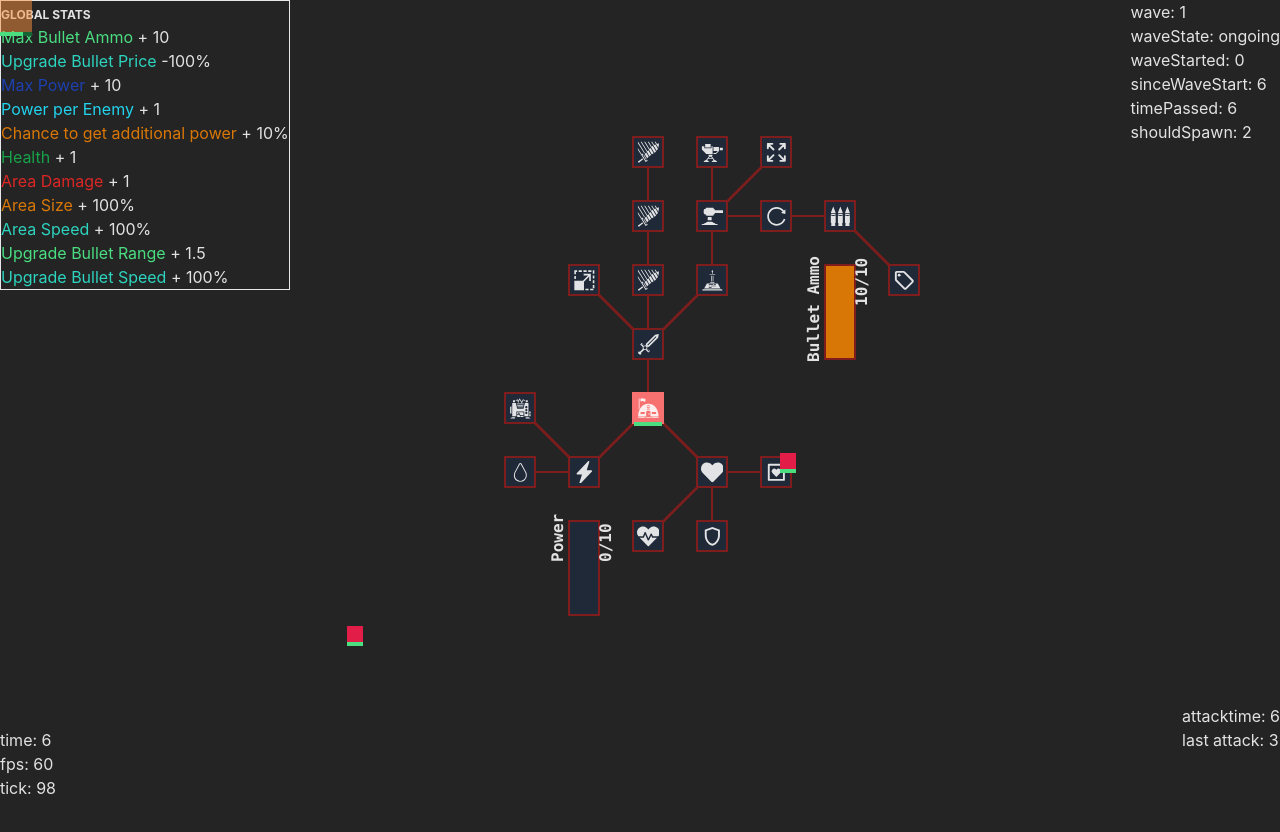
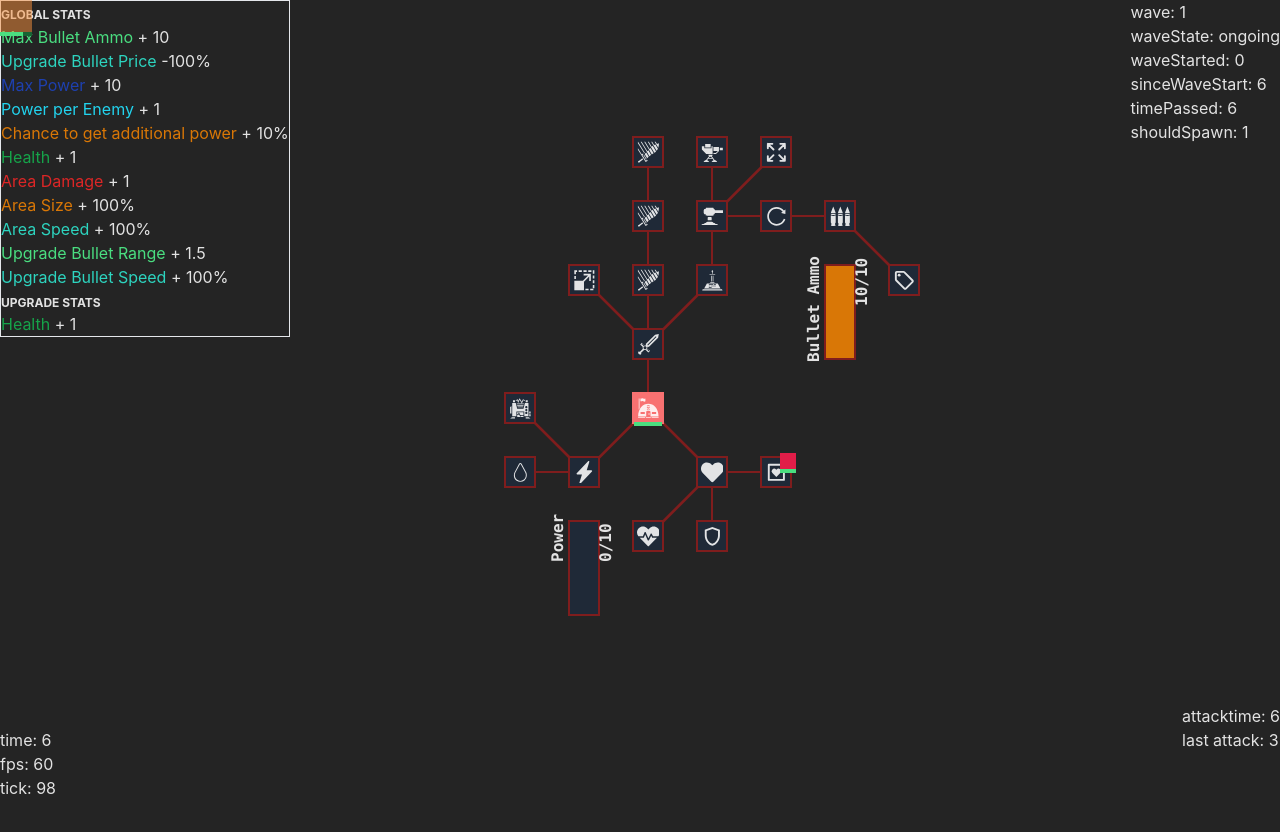
Before and after one commit to MartinMuzatko/resink, a React (Vite) app: page / in a window 1280 px wide. Shown: the top 832 px of the page. Built offline with nearby package versions, Linux system fonts and the light colour scheme.

Commit message:
balance and move stats to groups

```diff
--- a/src/components/Stage.tsx
+++ b/src/components/Stage.tsx
@@ -106,7 +106,7 @@ export const Stage = memo(() => {
 	const amountEnemies = Math.round(
 		lerp(
 			1,
-			lerp(4, 30, Math.min(1, wave / 30)),
+			lerp(2, 30, Math.min(1, wave / 30)),
 			timePassedSinceWaveStart / attackTime
 		)
 	)
@@ -362,8 +362,8 @@ export const Stage = memo(() => {
 									attackDamage: wave,
 									movementSpeed: 0.0025,
 									size: 0.25,
-									health: Math.ceil(wave / 3),
-									maxHealth: Math.ceil(wave / 3),
+									health: 1 + Math.ceil(wave / 3),
+									maxHealth: 1 + Math.ceil(wave / 3),
 								})
 						  )
 						: []),
--- a/src/components/StatsInfoPlain.tsx
+++ b/src/components/StatsInfoPlain.tsx
@@ -9,8 +9,8 @@ export const StatsInfoPlain = ({ stats }: StatsInfoProps) => {
 	return (
 		<div>
 			{(stats.power !== 0 ||
-				stats.globalHealth !== 0 ||
-				stats.globalArmor !== 0 ||
+				stats.upgradeHealth !== 0 ||
+				stats.upgradeArmor !== 0 ||
 				stats.mouseAttackDamage !== 0 ||
 				stats.mouseSize !== 0 ||
 				stats.mouseHealAmount !== 0 ||
@@ -73,16 +73,16 @@ export const StatsInfoPlain = ({ stats }: StatsInfoProps) => {
 					%
 				</div>
 			)}
-			{stats.globalHealth !== 0 && (
+			{stats.upgradeHealth !== 0 && (
 				<div>
 					<span className="text-green-600">Health</span> +{' '}
-					{stats.globalHealth}
+					{stats.upgradeHealth}
 				</div>
 			)}
-			{stats.globalArmor !== 0 && (
+			{stats.upgradeArmor !== 0 && (
 				<div>
 					<span className="text-cyan-400">Armor</span> +{' '}
-					{stats.globalArmor}
+					{stats.upgradeArmor}
 				</div>
 			)}
 			{stats.mouseAttackDamage !== 0 && (
@@ -156,7 +156,7 @@ export const StatsInfoPlain = ({ stats }: StatsInfoProps) => {
 			{stats.upgradeArmor !== 0 && (
 				<div>
 					<span className="text-cyan-400">Armor</span> +{' '}
-					{stats.globalArmor}
+					{stats.upgradeArmor}
 				</div>
 			)}
 		</div>
--- a/src/components/UpgradeNode.tsx
+++ b/src/components/UpgradeNode.tsx
@@ -121,10 +121,10 @@ export const UpgradeNode = ({
 								{getHealth(upgrade, stats)} /{' '}
 								{getMaxHealth(upgrade, stats)}
 							</div>
-							{stats.globalArmor !== 0 && (
+							{stats.upgradeArmor !== 0 && (
 								<div className="flex items-center gap-2">
 									<FaShieldAlt className="text-cyan-600" />{' '}
-									{stats.globalArmor}
+									{stats.upgradeArmor}
 								</div>
 							)}
 						</div>
--- a/src/data/initialGameData.tsx
+++ b/src/data/initialGameData.tsx
@@ -29,16 +29,14 @@ export const INITIAL_STATS: Stats = {
 	powerPerEnemy: 1,
 	additionalPowerPerEnemyChance: 0.1,
 	upgradeCostMultiplier: 1,
-	globalHealth: 1,
-	globalArmor: 0,
-	upgradeHealth: 0,
+	upgradeHealth: 1,
 	upgradeArmor: 0,
 	mouseAttackDamage: 1,
 	mouseHealAmount: 0,
 	mouseSize: 1,
 	mouseSpeed: 3000,
-	globalHealthRegenerationAmount: 0,
-	globalHealthRegenerationSpeed: 4000,
+	upgradeHealthRegenerationAmount: 0,
+	upgradeHealthRegenerationSpeed: 4000,
 	upgradeBulletAttackDamage: 0,
 	upgradeBulletMaxAmmo: 10,
 	// tick based
@@ -77,7 +75,7 @@ export const INITIAL_UPGRADES = () => [
 	}),
 	createUpgrade({
 		id: 'A',
-		cost: 5,
+		cost: 2,
 		effect: (stats, upgrade, upgrades) => ({
 			...stats,
 			usedPower: stats.usedPower + getCost(stats, upgrade),
@@ -222,11 +220,11 @@ export const INITIAL_UPGRADES = () => [
 	}),
 	createUpgrade({
 		id: 'D',
-		cost: 4,
+		cost: 6,
 		effect: (stats, upgrade) => ({
 			...stats,
 			usedPower: stats.usedPower + getCost(stats, upgrade),
-			globalHealth: stats.globalHealth + 3,
+			upgradeHealth: stats.upgradeHealth + 3,
 		}),
 		icon: <FaHeart className="w-full h-full" />,
 		x: 1,
@@ -249,7 +247,7 @@ export const INITIAL_UPGRADES = () => [
 		effect: (stats, upgrade) => ({
 			...stats,
 			usedPower: stats.usedPower + getCost(stats, upgrade),
-			globalArmor: stats.globalArmor + 1,
+			upgradeArmor: stats.upgradeArmor + 1,
 		}),
 		icon: <MdOutlineShield className="w-full h-full" />,
 		x: 1,
@@ -269,7 +267,7 @@ export const INITIAL_UPGRADES = () => [
 	}),
 	createUpgrade({
 		id: 'L',
-		cost: 4,
+		cost: 8,
 		effect: (stats, upgrade) => ({
 			...stats,
 			usedPower: stats.usedPower + getCost(stats, upgrade),
--- a/src/domain/stats.ts
+++ b/src/domain/stats.ts
@@ -1,8 +1,9 @@
 import { INITIAL_STATS } from '../data/initialGameData'
 import { Upgrade } from './upgrade'
 
-// TODO: global stats and per upgrade node stats
-export type Stats = {
+type Target = 'all' | 'single' | 'tree'
+
+type GlobalStats = {
 	// Util
 	power: number
 	maxPower: number
@@ -11,10 +12,6 @@ export type Stats = {
 	powerPerEnemy: number
 	// powerPerEnemy
 	additionalPowerPerEnemyChance: number
-	// powerGenerationAmount
-	// powerGenerationSpeed // (during enemy waves)
-	upgradeCostMultiplier: number
-	// Attack
 	// Attack - Mouse Based
 	mouseSize: number
 	mouseHealAmount: number
@@ -22,20 +19,24 @@ export type Stats = {
 	mouseAttackDamage: number
 	// mousePoisonAttackDamage: number
 	// mousePoisonAttackSpeed: number
-	// Attack - Upgrade Based
+}
+
+type UpgradeStats = {
+	// Attack
 	upgradeBulletAttackDamage: number
 	upgradeBulletAttackRange: number
 	upgradeBulletAttackSpeed: number
 	upgradeBulletMaxAmmo: number
 	upgradeBulletAmmoPrice: number
 	// Defense
-	globalHealth: number
-	globalHealthRegenerationAmount: number
-	globalHealthRegenerationSpeed: number
-	globalArmor: number
 	upgradeHealth: number
+	upgradeHealthRegenerationAmount: number
+	upgradeHealthRegenerationSpeed: number
 	upgradeArmor: number
+	upgradeCostMultiplier: number
 }
+
+export type Stats = GlobalStats & UpgradeStats
 
 /** subtracts a from b */
 export const diffStats = (a: Stats, b: Stats): Stats => ({
@@ -59,13 +60,11 @@ export const diffStats = (a: Stats, b: Stats): Stats => ({
 		b.upgradeBulletAttackRange - a.upgradeBulletAttackRange,
 	upgradeBulletMaxAmmo: b.upgradeBulletMaxAmmo - a.upgradeBulletMaxAmmo,
 	upgradeBulletAmmoPrice: b.upgradeBulletAmmoPrice - a.upgradeBulletAmmoPrice,
-	globalHealth: b.globalHealth - a.globalHealth,
-	globalHealthRegenerationAmount:
-		a.globalHealthRegenerationAmount - b.globalHealthRegenerationAmount,
-	globalHealthRegenerationSpeed:
-		a.globalHealthRegenerationSpeed - b.globalHealthRegenerationSpeed,
-	globalArmor: b.globalArmor - a.globalArmor,
 	upgradeHealth: b.upgradeHealth - a.upgradeHealth,
+	upgradeHealthRegenerationAmount:
+		a.upgradeHealthRegenerationAmount - b.upgradeHealthRegenerationAmount,
+	upgradeHealthRegenerationSpeed:
+		a.upgradeHealthRegenerationSpeed - b.upgradeHealthRegenerationSpeed,
 	upgradeArmor: b.upgradeArmor - a.upgradeArmor,
 })
 
--- a/src/domain/upgrade.ts
+++ b/src/domain/upgrade.ts
@@ -182,7 +182,7 @@ export const toggleActivation = (
 			...upgrade,
 			active: canActivate ? !upgrade.active : upgrade.active,
 			health: canActivate
-				? upgrade.effect(stats, upgrade, upgrades).globalHealth
+				? upgrade.effect(stats, upgrade, upgrades).upgradeHealth
 				: upgrade.health,
 		})
 	return deactivateSubTree(upgrade, upgrades, connections)
@@ -193,13 +193,13 @@ export const toggleActivation = (
 
 export const getHealth = (upgrade: Upgrade, stats: Stats) =>
 	upgrade.type == UpgradeType.motor
-		? Math.min(upgrade.health, stats.globalHealth + 9)
-		: Math.min(upgrade.health, stats.globalHealth)
+		? Math.min(upgrade.health, stats.upgradeHealth + 9)
+		: Math.min(upgrade.health, stats.upgradeHealth)
 
 export const getMaxHealth = (upgrade: Upgrade, stats: Stats) =>
 	upgrade.type == UpgradeType.motor
-		? stats.globalHealth + 9
-		: stats.globalHealth
+		? stats.upgradeHealth + 9
+		: stats.upgradeHealth
 
 export const updateUpgradeDamage = (
 	upgradesToTakeDamage: UpgradeDamageUpdate[],
@@ -223,7 +223,7 @@ export const updateUpgradeDamage = (
 					...upgrade,
 					health:
 						getHealth(upgrade, stats) -
-						Math.max(update.damage - stats.globalArmor, 0),
+						Math.max(update.damage - stats.upgradeArmor, 0),
 					active: getHealth(upgrade, stats) > 0,
 					lastDamageTakenTime: timePassed,
 			  }
```
